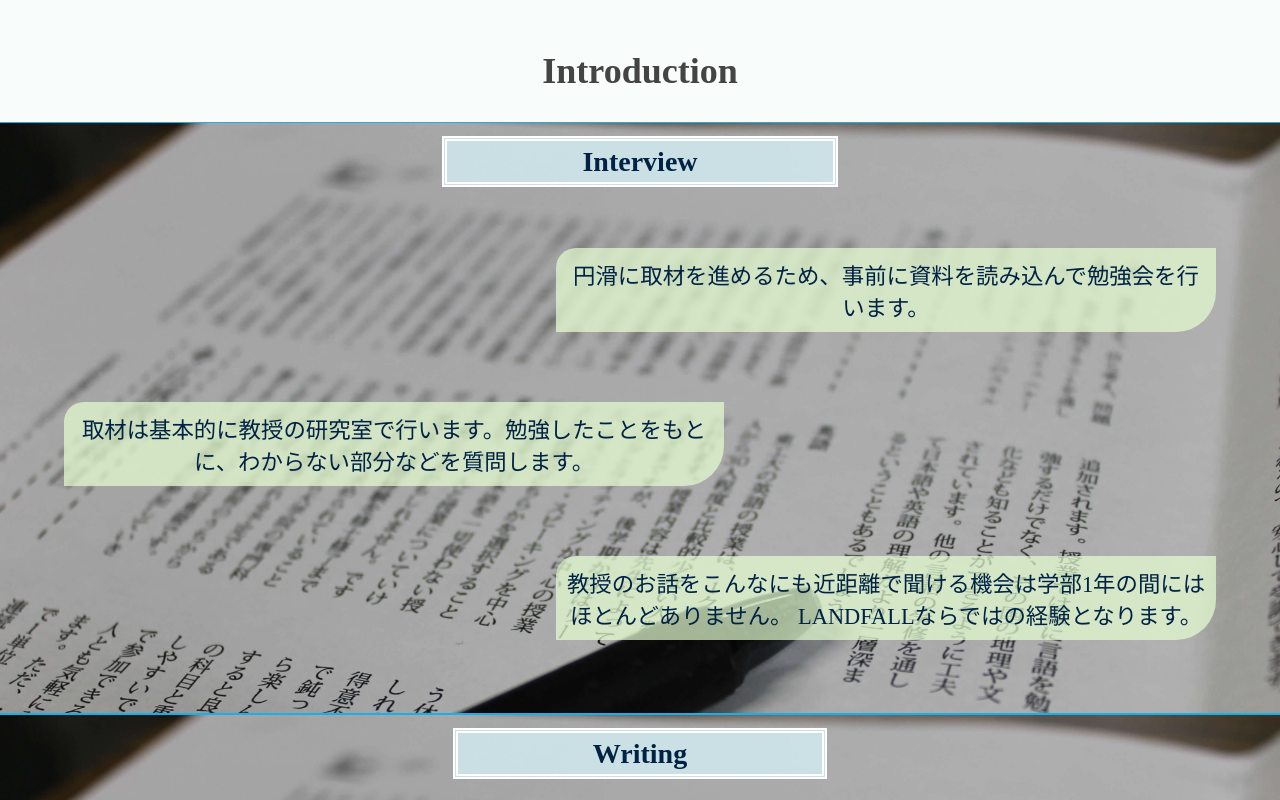
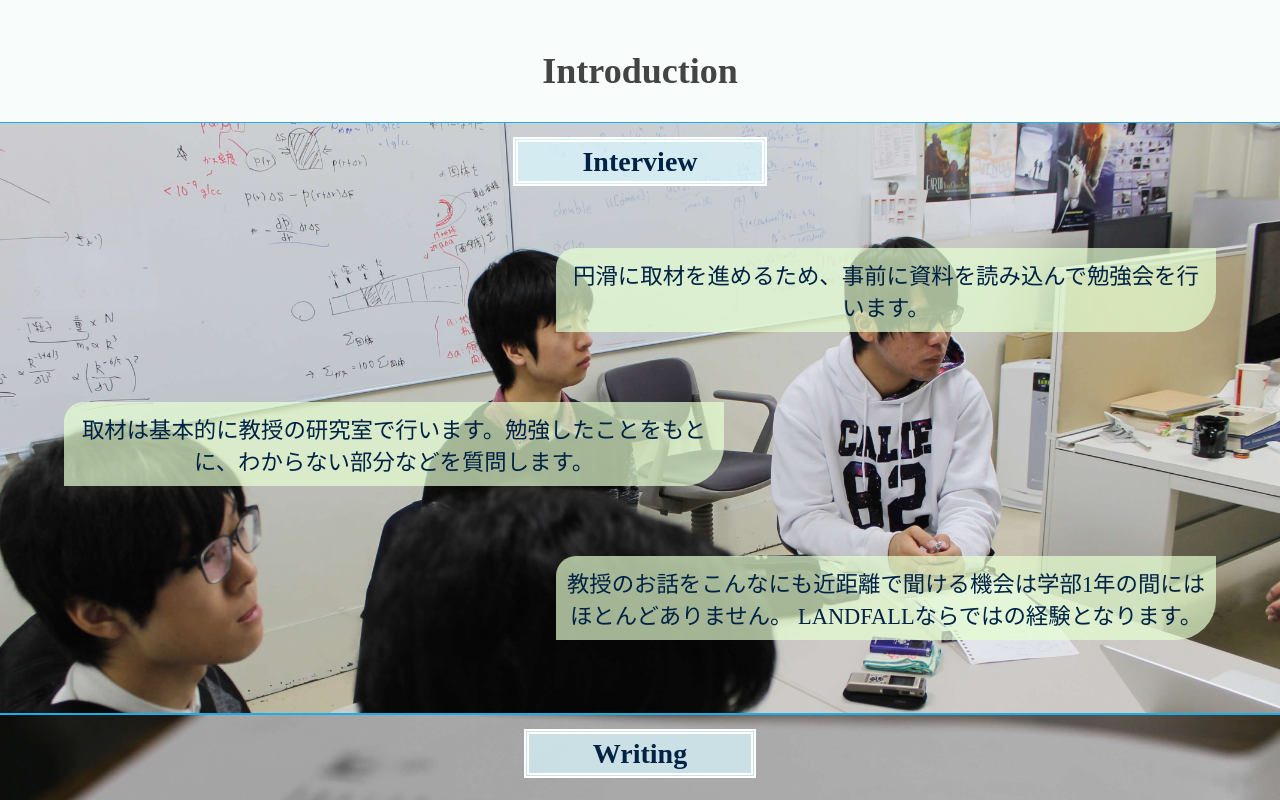
Before and after one commit to masutech16/Welcome17, a website: page index.html in a window 1280 px wide. Shown: the part 1160-1960 px from the top of the page. Drawn offline with nearby package versions, Linux system fonts and the light colour scheme.

Commit message:
paddingの調整。画像の差し替え

```diff
--- a/css/main.css
+++ b/css/main.css
@@ -161,7 +161,7 @@ footer{
 }
 
 #interview {
-    background-image: url('../img/writing.JPG');
+    background-image: url('../img/interview.JPG');
 }
 
 #writing {
@@ -169,7 +169,7 @@ footer{
 }
 
 #design{
-    background-image: url('../img/writing.JPG');
+    background-image: url('../img/design.JPG');
 }
 
 #meeting {
@@ -178,7 +178,7 @@ footer{
 }
 
 .intro_title {
-    padding: 5px 135px 5px 135px;
+    padding: 0.3% 5% 0.3% 5%;
     color: #024;
     background-color: rgba(218, 248, 255, 0.7);
     border-style: double;
```
Also changed, not shown: img/design.jpg (added), img/interview.JPG (added).
